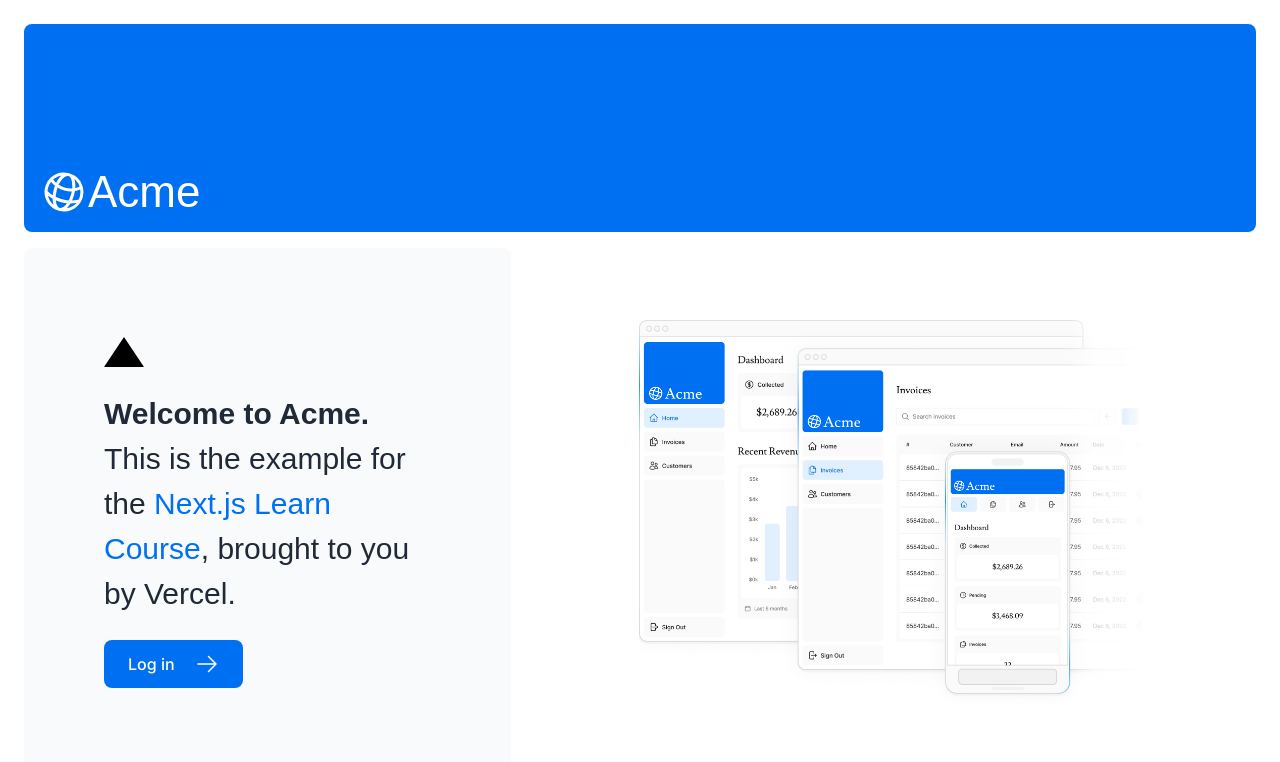
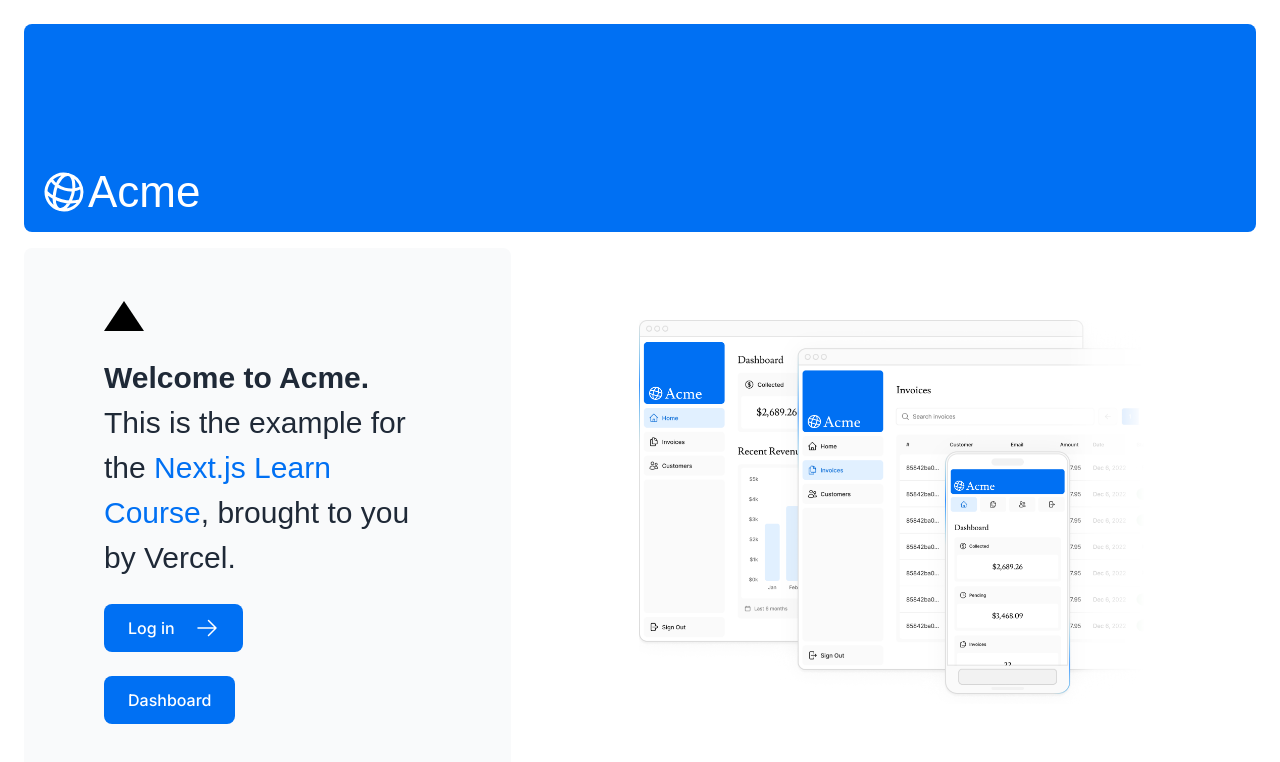
Before and after one commit to bersennaidoo/nextjs-dashboard, a Next.js app: page / in a window 1280 px wide. Shown: the top 762 px of the page. Built offline with nearby package versions, Linux system fonts and the light colour scheme; a web font is replaced by a local one.

Commit message:
Implemented request time data fetching and rendering, for making pages react to dynamic data

```diff
--- a/app/page.tsx
+++ b/app/page.tsx
@@ -30,6 +30,12 @@
           >
             <span>Log in</span> <ArrowRightIcon className="w-5 md:w-6" />
           </Link>
+            <Link
+            href="/dashboard"
+            className="flex items-center gap-5 self-start rounded-lg bg-blue-500 px-6 py-3 text-sm font-medium text-white transition-colors hover:bg-blue-400 md:text-base"
+          >
+            Dashboard
+          </Link>
         </div>
         <div className="flex items-center justify-center p-6 md:w-3/5 md:px-28 md:py-12">
           <Image
```
